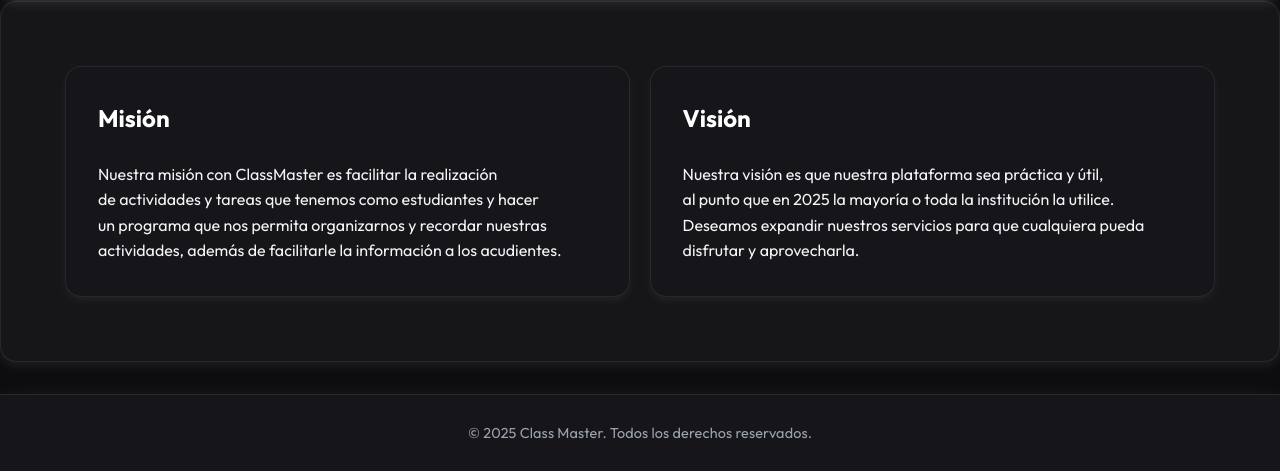
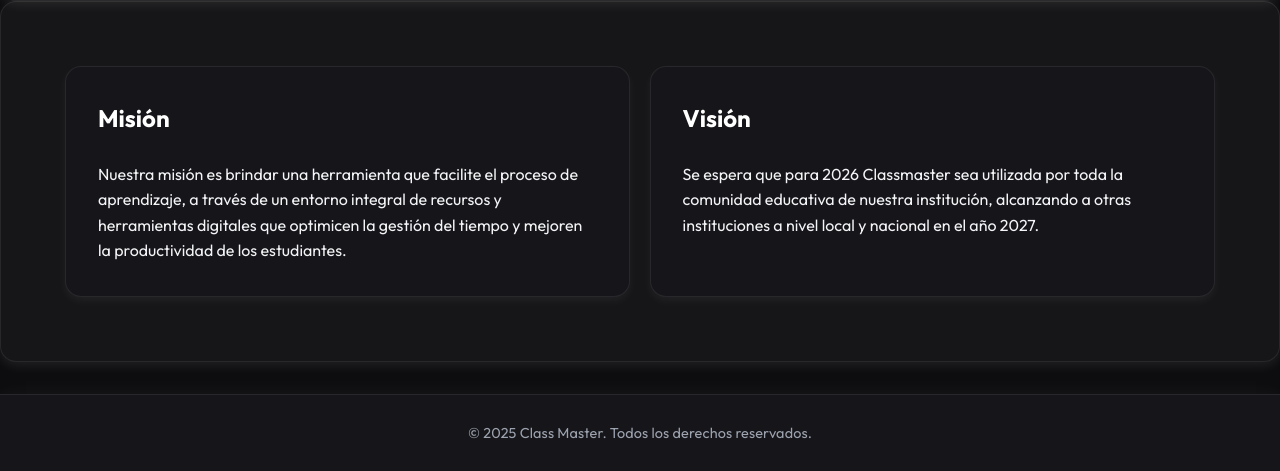
Before and after one commit to David-Cabeen/classmasterprueba, a PHP site: page /pages/landing.html in a window 1280 px wide. Shown: the part 1195-1666 px from the top of the page. Run offline with PHP 8.4, Linux system fonts and the light colour scheme.

Commit message:
Así quedó

```diff
--- a/Classmaster/index.php
+++ b/Classmaster/index.php
@@ -13,6 +13,7 @@ if (isset($_SESSION['user_id'])) {
     <meta charset="UTF-8">
     <meta name="viewport" content="width=device-width, initial-scale=1.0">
     <title>Registro e inicio</title>
+    <link rel="icon" type="image/png" href="./assets/logo.png">
     <link rel="stylesheet" href="./styles/inicio.css">
     <script type="module" src="./scripts/inicio.js" defer></script>
     <script type="module" src="https://unpkg.com/ionicons@7.1.0/dist/ionicons/ionicons.esm.js" defer></script>
--- a/Classmaster/pages/landing.html
+++ b/Classmaster/pages/landing.html
@@ -20,7 +20,7 @@
     <div class="hero-text">
       <h2 class="section-title">¿Quiénes somos?</h2>
       <p id="infoText" class="info-box">
-        Nuestra visión es transformar la educación con herramientas digitales intuitivas y efectivas.
+        Nuestra visión es transformar la educación con herramientas digitales intuitivas y efectivas para entablar relaciones nuevas y profundas entre todos los miembros de la comunidad educativa.
       </p>
     </div>
 
@@ -64,19 +64,14 @@
     <article>
       <h2 class="titulo1">Misión</h2>
       <p>
-        Nuestra misión con ClassMaster es facilitar la realización<br>
-        de actividades y tareas que tenemos como estudiantes y hacer<br>
-        un programa que nos permita organizarnos y recordar nuestras<br>
-  actividades, además de facilitarle la información a los acudientes.<br>
+        Nuestra misión es brindar una herramienta que facilite el proceso de aprendizaje, a través de un entorno integral de recursos y herramientas digitales que optimicen la gestión del tiempo y mejoren la productividad de los estudiantes.
+
       </p>
     </article>
     <article>
       <h2 class="titulo1">Visión</h2>
       <p>
-        Nuestra visión es que nuestra plataforma sea práctica y útil,<br>
-        al punto que en 2025 la mayoría o toda la institución la utilice.<br>
-        Deseamos expandir nuestros servicios para que cualquiera pueda<br>
-        disfrutar y aprovecharla.
+        Se espera que para 2026 Classmaster sea utilizada por toda la comunidad educativa de nuestra institución, alcanzando a otras instituciones a nivel local y nacional en el año 2027.
       </p>
     </article>
   </section>
```
